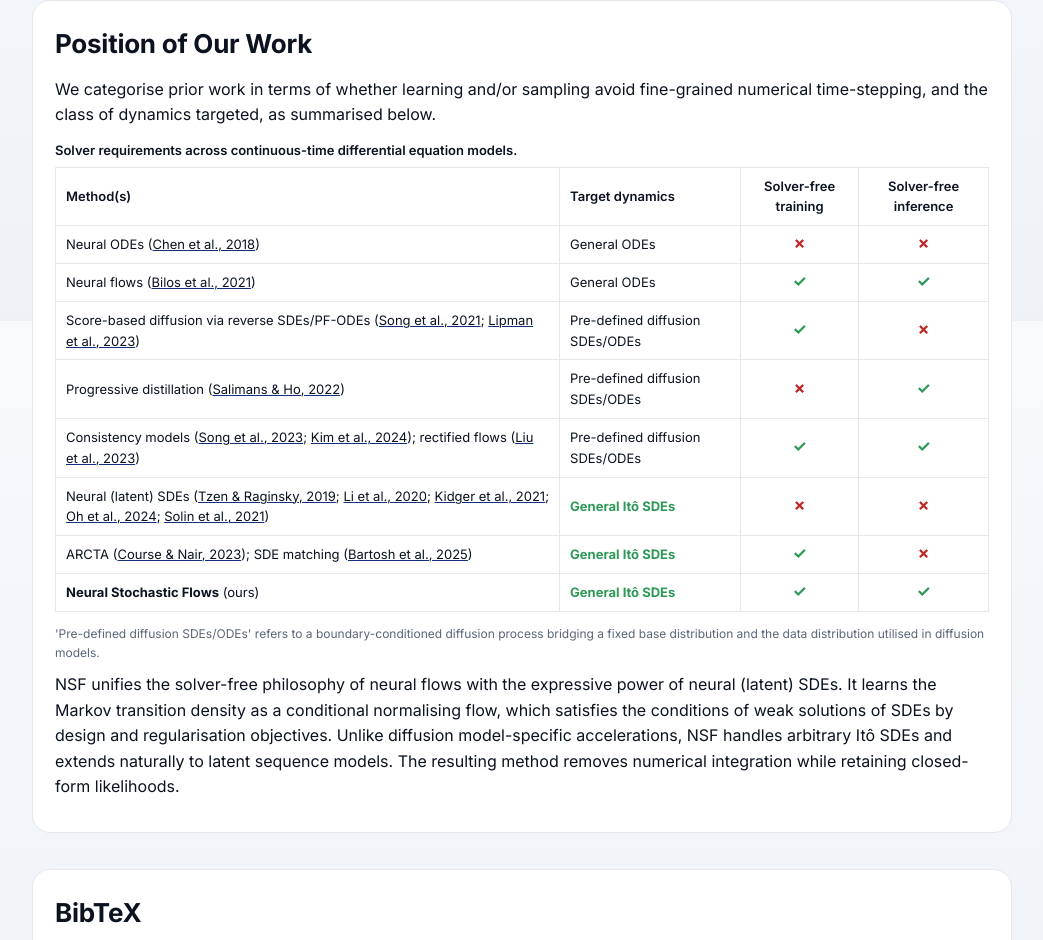
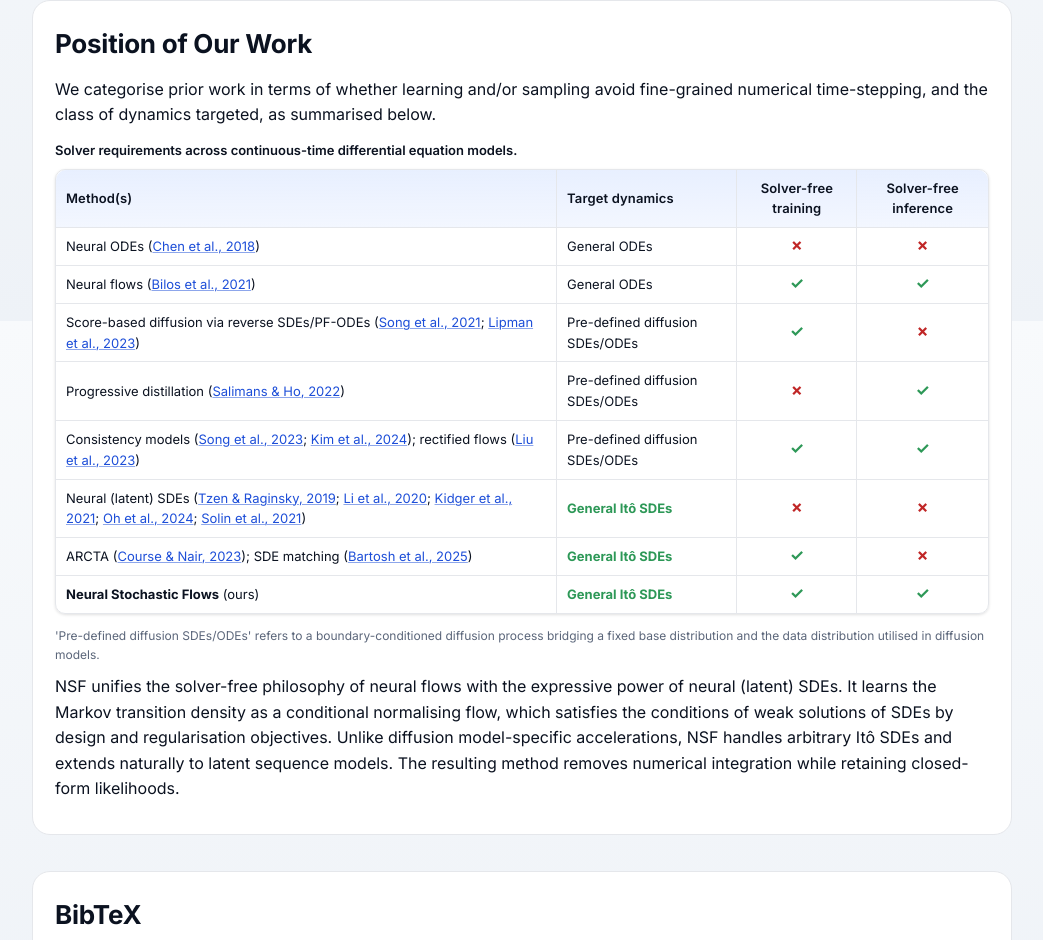
Before and after one commit to nkiyohara/nsf-neurips2025, a plain HTML site: page site/index.html in a window 1280 px wide. Shown: the part 6079-7019 px from the top of the page, without its empty margins (118-1161 px from the left). Drawn offline with nearby package versions, Linux system fonts and the light colour scheme; files whose address does not match are found by name.

Commit message:
Update appearance

```diff
--- a/site/index.html
+++ b/site/index.html
@@ -508,23 +508,53 @@
 
     .result-table {
       width: 100%;
-      border-collapse: collapse;
+      border-collapse: separate;
+      border-spacing: 0;
       font-size: 13px;
       margin: 12px 0;
+      border: 1px solid var(--border);
+      border-radius: 10px;
+      box-shadow: 0 1px 3px rgba(0, 0, 0, 0.12);
     }
 
     .result-table caption {
       caption-side: top;
       text-align: left;
       font-weight: 600;
-      margin-bottom: 6px;
+      margin-bottom: 8px;
     }
 
     .result-table th,
     .result-table td {
-      border: 1px solid var(--border);
       padding: 8px 10px;
       text-align: center;
+      border-bottom: 1px solid var(--border);
+      border-right: 1px solid var(--border);
+    }
+
+    .result-table th:last-child,
+    .result-table td:last-child {
+      border-right: none;
+    }
+
+    .result-table tbody tr:last-child td {
+      border-bottom: none;
+    }
+
+    .result-table thead tr:first-child th:first-child {
+      border-top-left-radius: 10px;
+    }
+
+    .result-table thead tr:first-child th:last-child {
+      border-top-right-radius: 10px;
+    }
+
+    .result-table tbody tr:last-child td:first-child {
+      border-bottom-left-radius: 10px;
+    }
+
+    .result-table tbody tr:last-child td:last-child {
+      border-bottom-right-radius: 10px;
     }
 
     .result-table.solver-landscape th:first-child,
@@ -535,10 +565,15 @@
     }
 
     .result-table.solver-landscape td:first-child a {
-      color: inherit;
+      color: var(--link);
       text-decoration: underline;
       text-decoration-thickness: 1px;
-      text-decoration-color: color-mix(in srgb, var(--link) 50%, var(--text));
+      text-decoration-color: color-mix(in srgb, var(--link) 50%, transparent);
+      transition: text-decoration-color 0.2s ease;
+    }
+
+    .result-table.solver-landscape td:first-child a:hover {
+      text-decoration-color: var(--link);
     }
 
     .status {
@@ -562,8 +597,26 @@
     }
 
     .result-table th {
-      background: rgba(255, 255, 255, 0.02);
+      background: linear-gradient(180deg, rgba(100, 150, 255, 0.15) 0%, rgba(100, 150, 255, 0.08) 100%);
       font-weight: 600;
+      letter-spacing: 0.01em;
+    }
+
+    .result-table tbody tr {
+      transition: background-color 0.15s ease, transform 0.15s ease;
+    }
+
+    .result-table tbody tr:nth-child(odd) {
+      background: rgba(255, 255, 255, 0.04);
+    }
+
+    .result-table tbody tr:nth-child(even) {
+      background: rgba(255, 255, 255, 0.01);
+    }
+
+    .result-table tbody tr:hover {
+      background: rgba(100, 150, 255, 0.08) !important;
+      transform: scale(1.002);
     }
 
     .result-table td:first-child,
```
